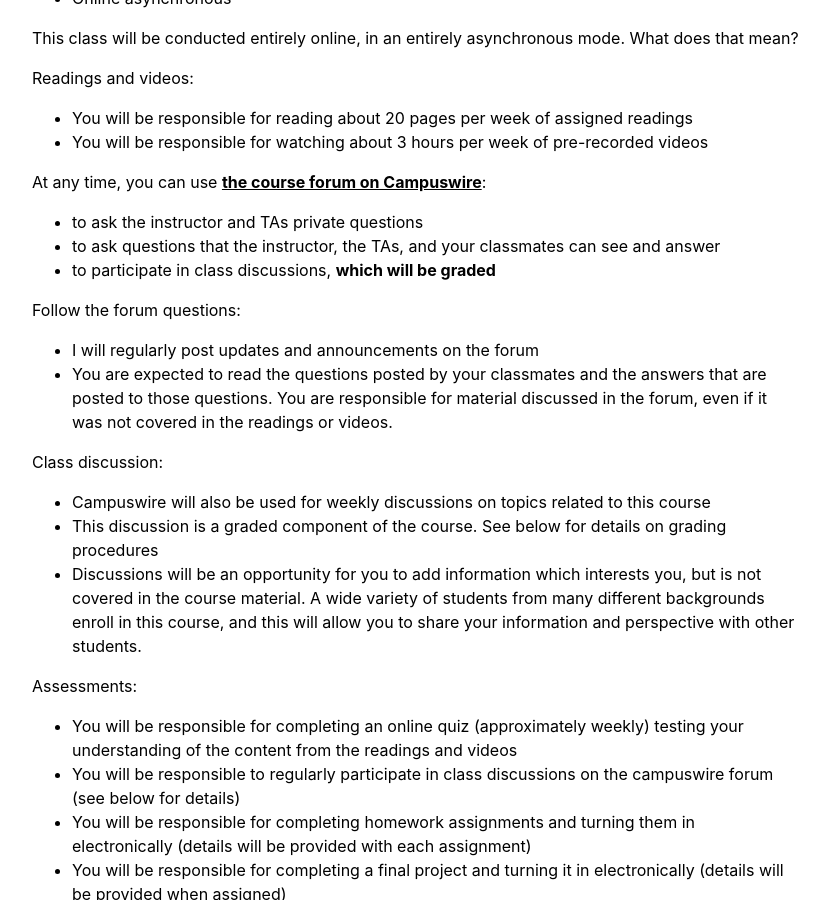
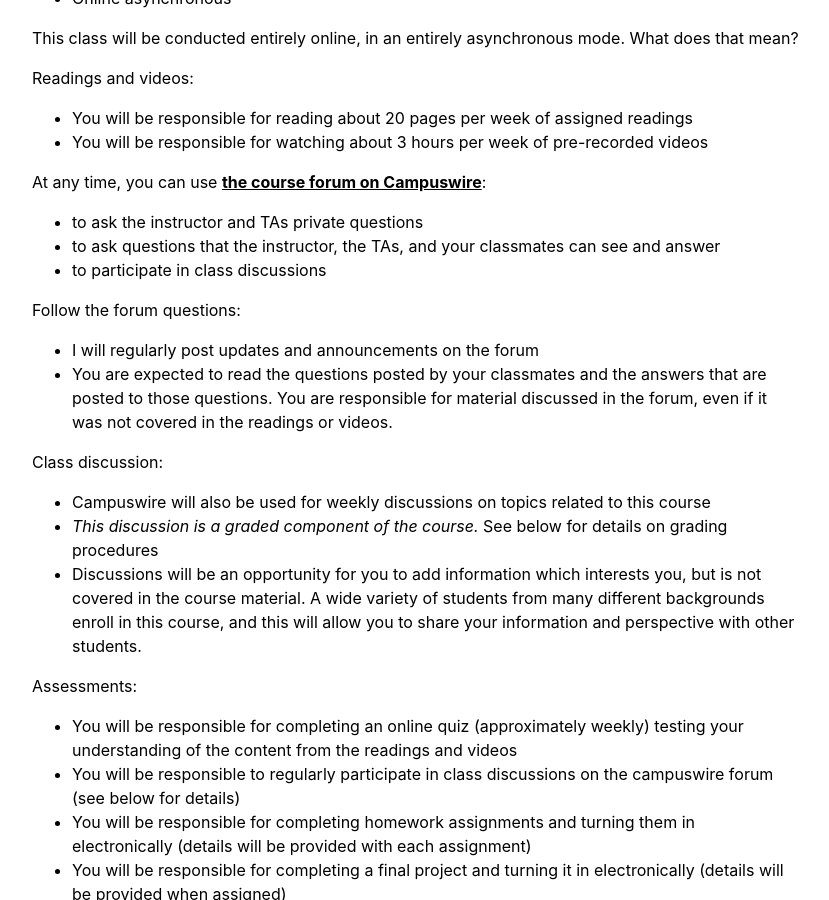
Before and after one commit to 2021-Spring-UIUC-LING270/2021-Spring-UIUC-LING270.github.io, a Jekyll site: the page built from index.md, in a window 1280 px wide and 900 px high, scrolled down 658 px. Shown: the whole window, without its empty margins (224-1053 px from the left). Built offline with Jekyll 4.4.1, drawn with Linux system fonts in a browser that asks for light colours; our own code applies the rules of GitHub Pages for plain Markdown files; some of the changed text lies outside the part shown.

Commit message:
Fixed some minor issues in syllabus

```diff
--- a/index.md
+++ b/index.md
@@ -28,7 +28,7 @@ Readings and videos:
 At any time, you can use [the course forum on Campuswire](https://campuswire.com/c/G96191AB6):
 * to ask the instructor and TAs private questions
 * to ask questions that the instructor, the TAs, and your classmates can see and answer
-* to participate in class discussions, **which will be graded**
+* to participate in class discussions
 
 Follow the forum questions:
 * I will regularly post updates and announcements on the forum
@@ -36,7 +36,7 @@ Follow the forum questions:
 
 Class discussion:
 * Campuswire will also be used for weekly discussions on topics related to this course
-* This discussion is a graded component of the course. See below for details on grading procedures
+* _This discussion is a graded component of the course._ See below for details on grading procedures
 * Discussions will be an opportunity for you to add information which interests you, but is not covered in the course material. A wide variety of students from many different backgrounds enroll in this course, and this will allow you to share your information and perspective with other students.
 
 Assessments:
```
Also changed, not shown: other parts of index.md (+2 -2 lines).
